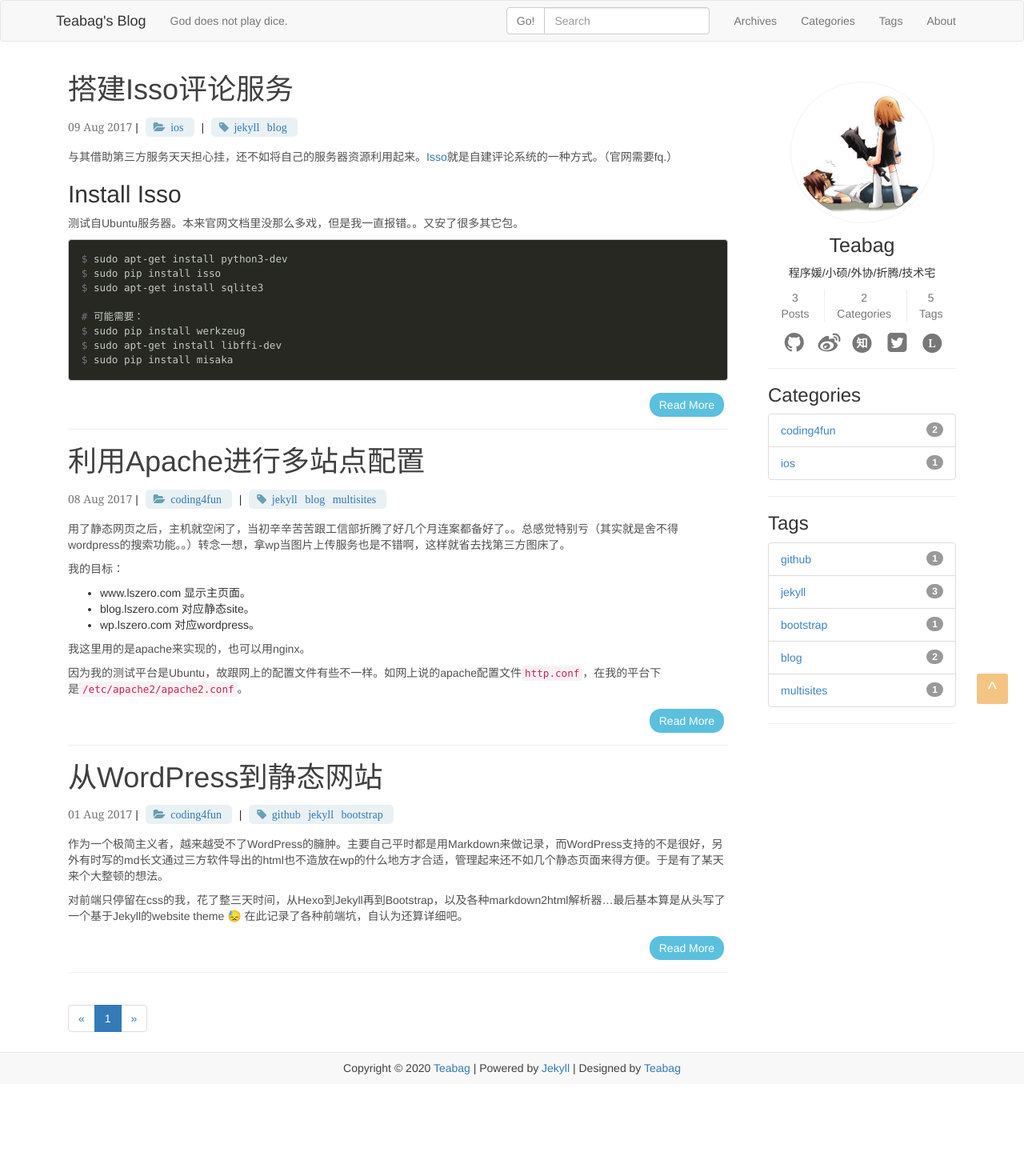
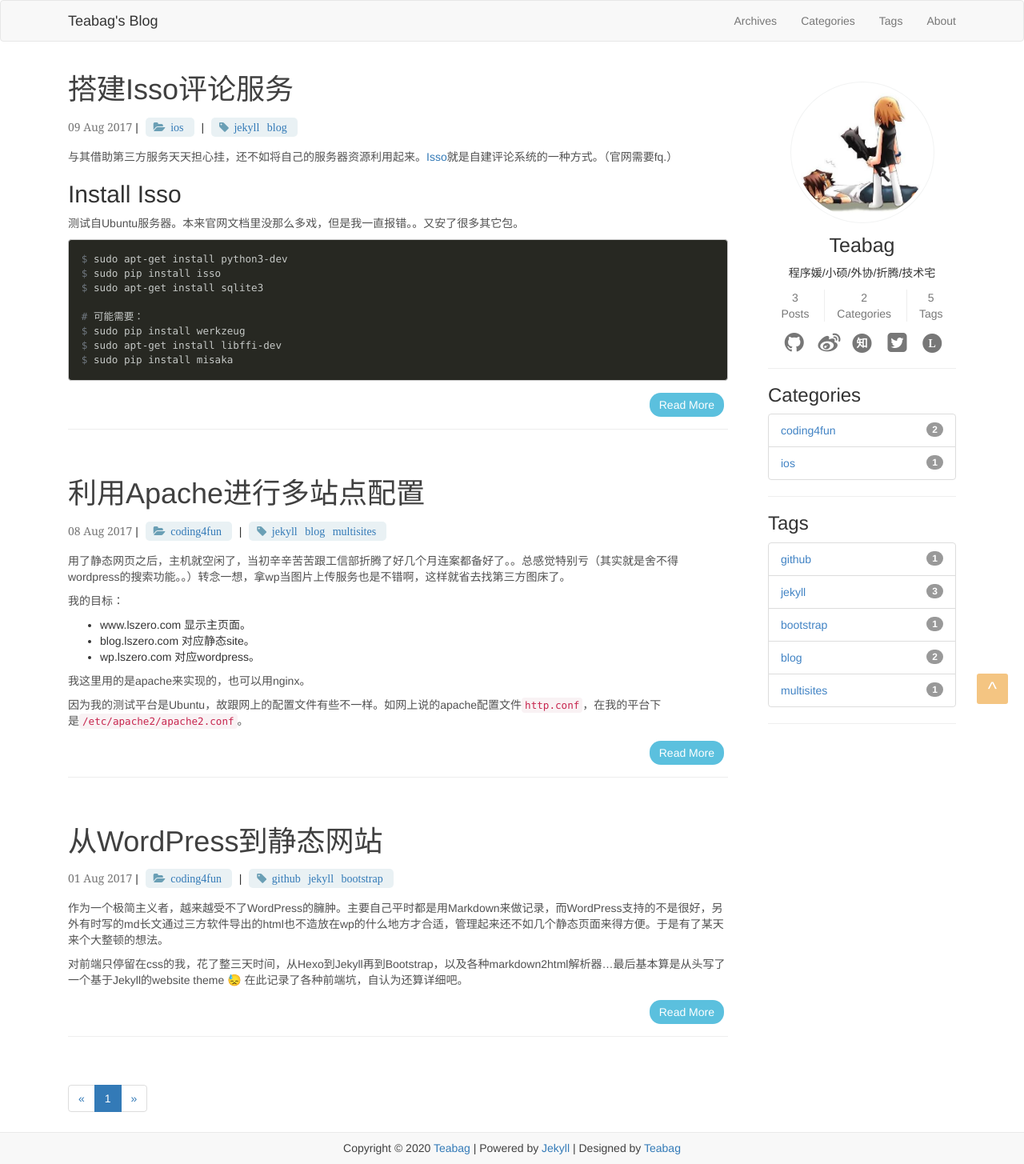
Before and after one commit to tteabag/tteabag.github.io, a Jekyll site: the page built from index.html, in a window 1280 px wide. Shown: the whole page at 80% size. Built offline with Jekyll 4.4.1, drawn with Linux system fonts in a browser that asks for light colours; the list of posts is cut into pages by our own code; before the commit the page ends 1355 px from its top, so only the background shows below that.

Commit message:
no message

```diff
--- a/_includes/header.html
+++ b/_includes/header.html
@@ -13,12 +13,12 @@
 					<span class="icon-bar"></span>
 				</button>
 				<a class="navbar-brand" href="{{ site.baseurl }}/" style="color:#333">{{ site.title }}</a>
-				<p class="navbar-text">God does not play dice.</p>
+				<!-- <p class="navbar-text">God does not play dice.</p> -->
 			</div>
 
 			<div class="collapse navbar-collapse" id="bs-example-navbar-collapse-1">
 				<ul class="nav navbar-nav navbar-right">
-					<li class="nav-search">
+					<!-- <li class="nav-search">
 						<form class="navbar-form navbar-left" role="search" id="search-form">
 							<div class="input-group">
 								<span class="input-group-btn">
@@ -27,7 +27,7 @@
 								<input type="text" id="search-input" class="form-control" placeholder="Search">
 							</div>
 						</form>
-					</li>
+					</li> -->
 					<li>
 						<a href="{{ site.baseurl }}/archives.html">Archives</a>
 					</li>
--- a/_sass/my.scss
+++ b/_sass/my.scss
@@ -56,3 +56,7 @@
     color: #404040;
     text-align: center;
 }
+
+.header .navbar-header .navbar-brand {
+    margin-left: 0;
+}
--- a/index.html
+++ b/index.html
@@ -54,6 +54,7 @@
 
 			</article>
 			<hr />
+			<br>
 			{% endfor %}
 
 			<!-- 分页 -->
```
